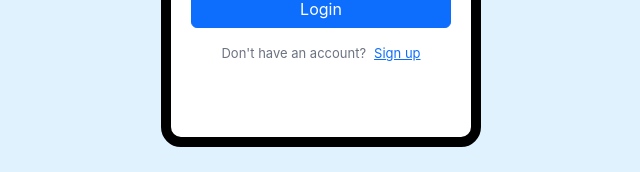
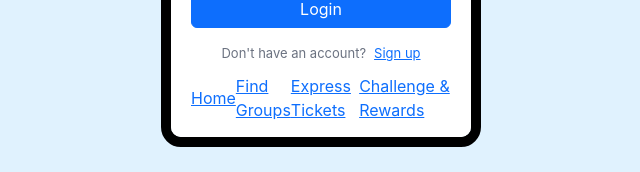
Before and after one commit to ESDeezknee/ESDeezknee-Frontend, a Vue app: page / in a window 1280 px wide. Shown: the part 573-745 px from the top of the page, without its empty margins (319-959 px from the left). Built offline with nearby package versions, Linux system fonts and the light colour scheme.

Commit message:
whack bottom nav bar

```diff
--- a/src/components/MobileTemplate.vue
+++ b/src/components/MobileTemplate.vue
@@ -1,17 +1,25 @@
 <template>
-  <div class="container">
+  <!-- <div class="container"> -->
     <div
       class="row justify-content-center align-items-center"
-      style="height: 100vh"
-    >
+      style="height: 100vh">
       <div class="">
+
         <div class="mobile-phone bg-white">
           <!-- content of mobile phone -->
           <slot></slot>
+          <div class="bottom-nav">
+            <router-link to="/" class="button">Home</router-link>
+            <router-link to="/group" class="button">Find Groups</router-link>
+            <router-link to="/ride" class="button">Express Tickets</router-link>
+            <router-link to="/group" class="button">Challenge & Rewards</router-link>
+          </div>
+
         </div>
+
       </div>
     </div>
-  </div>
+  <!-- </div> -->
 </template>
 
 <script>
@@ -49,4 +57,23 @@ h2 {
   padding: 20px;
   overflow: scroll;
 }
+
+.bottom-nav {
+  display: flex;
+  justify-content: space-between;
+  align-items: center;
+  margin-top: 10px;
+  position: sticky;
+}
+
+.bottom-nav button {
+  border: none;
+  background-color: black;
+  font-size: 14px;
+  font-weight: bold;
+  color: white;
+  text-transform: uppercase;
+  padding: 5px 10px;
+}
+
 </style>
--- a/src/views/AllGroupsView.vue
+++ b/src/views/AllGroupsView.vue
@@ -19,10 +19,16 @@
               <span class="card-title fw-bold" style="font-size:small;">Group {{ broadcast.broadcasted_id }}</span><br>
               <span style="font-size:x-small"><strong>Looking For:</strong> {{ broadcast.lf_pax }} pax</span><br>
               <span style="font-size:x-small"><strong>Date of Visit:</strong> {{ new Date(broadcast.date_of_visit).toDateString() }}</span><br>
-              <button :class="['btn w-100 mt-2', broadcast.joined ? 'btn-secondary' : 'btn-success']"
-                style="font-size:small;" @click="joinGroup(broadcast.broadcasted_id)" :disabled="broadcast.joined">
-                {{ broadcast.joined? 'Group Joined' : 'Join Group' }}
-              </button>
+              <button :class="[
+              'btn w-100 mt-2',
+              broadcast.joined ? 'btn-secondary' : (showSuccess ? 'btn-secondary' : 'btn-success')
+            ]"
+            style="font-size:small;"
+            @click="joinGroup(broadcast.broadcasted_id)"
+            :disabled="broadcast.joined">
+              {{ broadcast.joined ? 'Group Joined' : (showSuccess ? 'Group Joined' : 'Join Group') }}
+            </button>
+
             </div>
           </div>
         </div>
--- a/src/views/PaymentModeView.vue
+++ b/src/views/PaymentModeView.vue
@@ -56,6 +56,7 @@ export default {
             const body = {
                 payment_method: 'external',
             };
+            // axios.defaults.headers.common['Authorization'] = 'sk_test_51Mje25ExUYBuMhthy0bqpXVWnlkZCIaXAXYGZnywGjHeaXHJt10zluQUIdouAkoTDwPGhl5qgFJjStOUJODO1uyH00nseC9g53';
             axios.post(api_url, body)
                 .then(response => {
                     console.log(response.data)
@@ -67,6 +68,7 @@ export default {
     }
 
 }
+
 </script>
 
 
```
